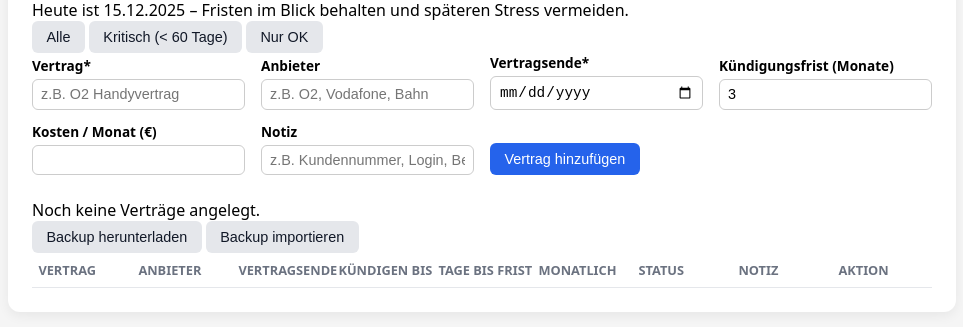
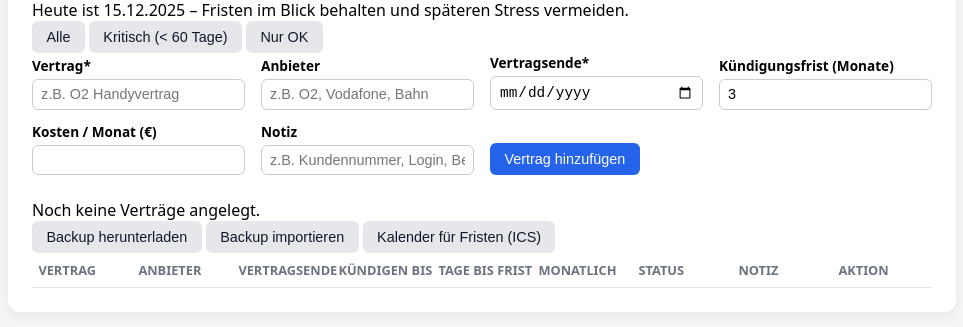
Before and after one commit to jehamm1612/Kuendigungswecker, a plain HTML site: page index.html in a window 1280 px wide. Shown: the part 113-440 px from the top of the page, without its empty margins (158-1121 px from the left). Drawn offline with Linux system fonts and the light colour scheme.

Commit message:
Add files via upload
update index with calendar export

```diff
--- a/index.html
+++ b/index.html
@@ -261,6 +261,8 @@
       <button type="button" class="secondary" onclick="document.getElementById('importInput').click()">
         Backup importieren
       </button>
+      <button type="button" class="secondary" onclick="exportCalendar()">
+        Kalender für Fristen (ICS)
       <input
         id="importInput"
         type="file"
@@ -607,6 +609,83 @@
       reader.readAsText(file);
     }
 
+    function exportCalendar() {
+                if (!contracts || contracts.length === 0) {
+                   alert("Keine Verträge gespeichert.");
+                   return;
+                }
+
+                const now = new Date();
+                const dtStamp = now.toISOString().replace(/[-:]/g, "").split(".")[0] + "Z";
+
+               let events = [];
+
+               contracts.forEach(c => {
+                   const endDate = new Date(c.endDate);
+                  if (Number.isNaN(endDate)) return;
+
+                  const noticeMonths = Number(c.noticeMonths || 0);
+                  const cancelDate = subtractMonths(endDate, noticeMonths);
+                  const status = classifyStatus(cancelDate);
+
+                  // Nur Verträge mit Frist in den nächsten 60 Tagen
+                 if (status.days > 60 || status.days < -365) {
+                     return;
+                 }
+
+                const y = cancelDate.getFullYear();
+               const m = String(cancelDate.getMonth() + 1).padStart(2, "0");
+               const d = String(cancelDate.getDate()).padStart(2, "0");
+               const dtStart = `${y}${m}${d}`;
+
+               const summary = `Kündigungsfrist: ${c.name}`;
+               const description = [
+                    c.provider ? `Anbieter: ${c.provider}` : null,
+                    c.monthlyCost != null ? `Kosten: ${c.monthlyCost.toFixed(2)} € / Monat` : null,
+                    c.note ? `Notiz: ${c.note}` : null,
+                   `Vertragsende: ${endDate.toLocaleDateString("de-DE")}`
+                ].filter(Boolean).join("\\n");
+
+              const uid = `kuendigungswecker-${c.id}`;
+
+              const event = [
+                   "BEGIN:VEVENT",
+                   `UID:${uid}`,
+                   `DTSTAMP:${dtStamp}`,
+                   `SUMMARY:${summary}`,
+                   `DTSTART;VALUE=DATE:${dtStart}`,
+                   `DESCRIPTION:${description.replace(/\n/g, "\\n")}`,
+                  "END:VEVENT"
+               ].join("\r\n");
+
+              events.push(event);
+          });
+
+         if (events.length === 0) {
+            alert("Keine Verträge mit Frist innerhalb der nächsten 60 Tage gefunden.");
+            return;
+         }
+
+        const ics = [
+             "BEGIN:VCALENDAR",
+             "VERSION:2.0",
+             "PRODID:-//Kuendigungswecker//DE",
+             ...events,
+             "END:VCALENDAR"
+          ].join("\r\n");
+
+         const blob = new Blob([ics], { type: "text/calendar" });
+         const url = URL.createObjectURL(blob);
+         const a = document.createElement("a");
+         const todayStr = new Date().toISOString().slice(0,10);
+         a.href = url;
+         a.download = `kuendigungsfristen_${todayStr}.ics`;
+         document.body.appendChild(a);
+         a.click();
+         document.body.removeChild(a);
+         URL.revokeObjectURL(url);
+        }
+
 
     function initTodayInfo() {
       const el = document.getElementById("todayInfo");
```
